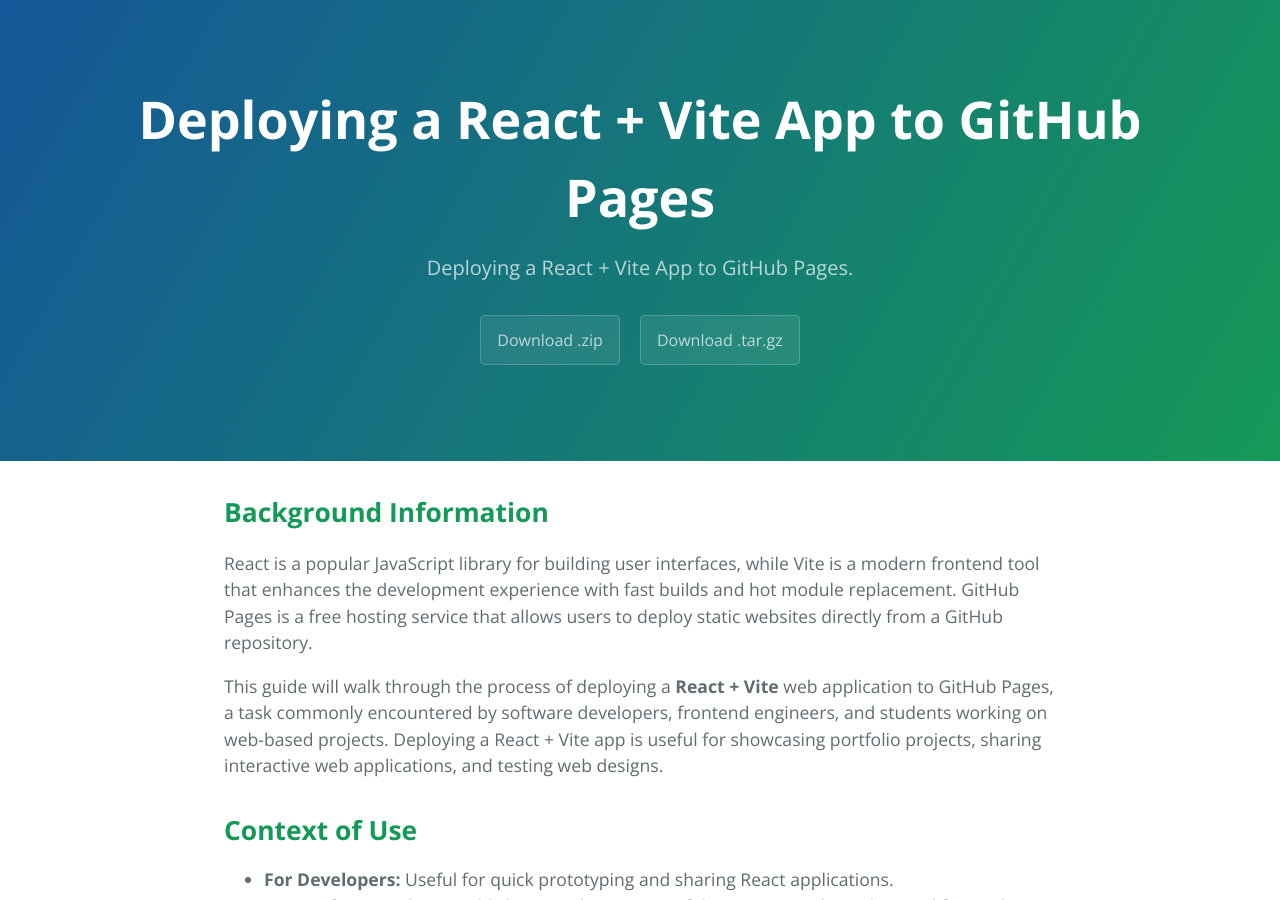
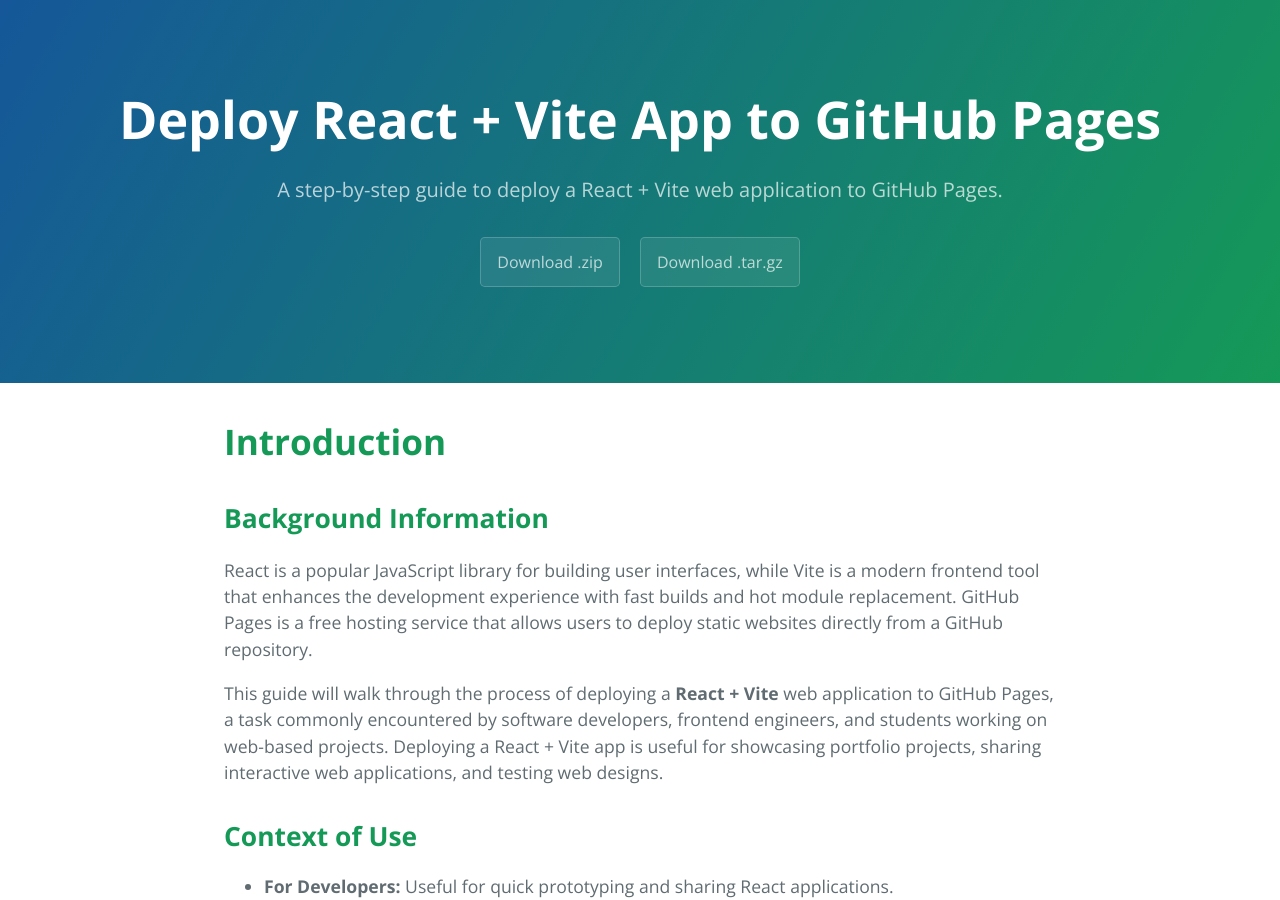
Before and after one commit to anushnandyala/react-vite-github-pages-guide, a Jekyll site: the page built from index.md, in a window 1280 px wide and 900 px high. Built offline with Jekyll 4.4.1, drawn with Linux system fonts in a browser that asks for light colours.

Commit message:
fix title

```diff
--- a/index.md
+++ b/index.md
@@ -1,7 +1,10 @@
 ---
 layout: default
+title: Deploy React + Vite App to GitHub Pages
+description: A step-by-step guide to deploy a React + Vite web application to GitHub Pages.
 ---
 
+# **Introduction**
 ## **Background Information**
 React is a popular JavaScript library for building user interfaces, while Vite is a modern frontend tool that enhances the development experience with fast builds and hot module replacement. GitHub Pages is a free hosting service that allows users to deploy static websites directly from a GitHub repository.
 
```
Also changed, not shown: 1 other file.
